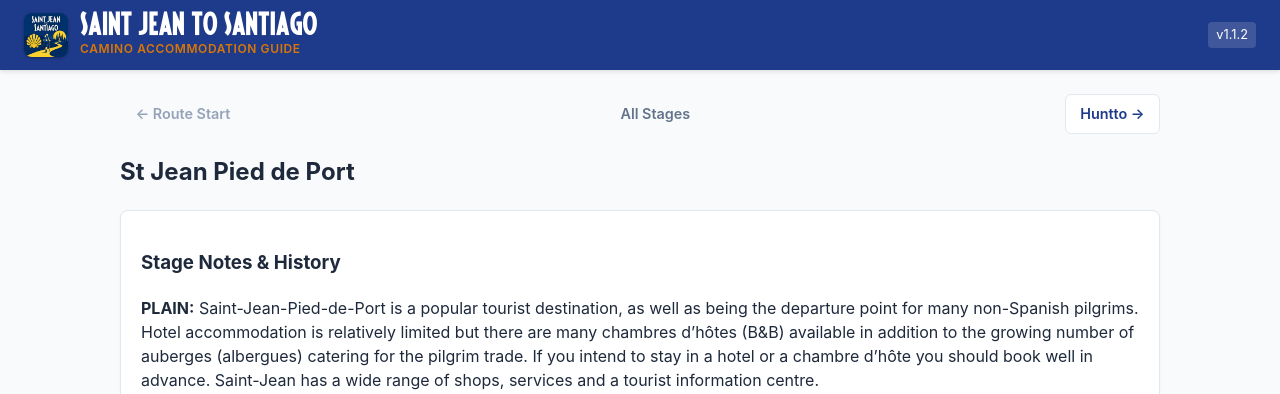
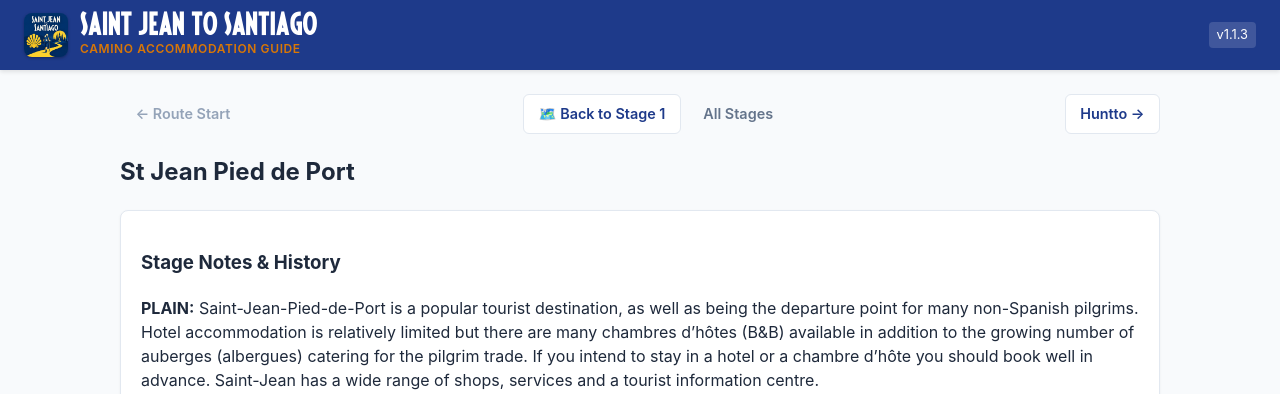
Before and after one commit to mmccart3/camino_website, a Django app: page /location/1/ in a window 1280 px wide. Shown: the top 394 px of the page. Run offline with Django 5.2, Linux system fonts and the light colour scheme; data comes from the database, SQL or seed files in the repository.

Commit message:
version 1.1.3 backk to stage button added to location page

```diff
--- a/camino/context_processors.py
+++ b/camino/context_processors.py
@@ -2,5 +2,5 @@
 
 def version_context(request):
     return {
-        'APP_VERSION': 'v1.1.2'
+        'APP_VERSION': 'v1.1.3'
     }
--- a/camino/templates/camino/base.html
+++ b/camino/templates/camino/base.html
@@ -166,6 +166,22 @@
       }
 
       /* Trail Location Navigation Styles */
+      .nav-center-buttons {
+        display: flex;
+        gap: 0.5rem;
+        align-items: center;
+      }
+
+      .btn-stage {
+        background: var(--gold-light);
+        color: var(--gold-dark);
+        border-color: #fde68a;
+      }
+
+      .btn-stage:hover {
+        background: #fef08a;
+        border-color: #fcd34d;
+      }
       .location-nav {
         display: flex;
         justify-content: space-between;
--- a/camino/templates/camino/location_detail.html
+++ b/camino/templates/camino/location_detail.html
@@ -4,31 +4,37 @@
 
 <!-- Top Trail Navigation Bar -->
 <div class="location-nav">
+  <div>
     {% if prior_location %}
-  <a
-    href="{% url 'location_detail' prior_location.id %}"
-    class="btn-nav btn-prior"
-  >
+      <a href="{% url 'location_detail' prior_location.id %}" class="btn-nav btn-prior">
         ← {{ prior_location.location_name }}
       </a>
     {% else %}
       <span class="btn-nav btn-disabled">← Route Start</span>
     {% endif %}
+  </div>
 
+  <div class="nav-center-buttons">
+    {% if parent_stage %}
+      <a href="{% url 'stage_detail' parent_stage.id %}" class="btn-nav btn-stage">
+        🗺️ Back to Stage {{ parent_stage.id }}
+      </a>
+    {% endif %}
     <a href="{% url 'stage_list' %}" class="btn-nav btn-all-stages">All Stages</a>
+  </div>
 
+  <div>
     {% if next_location %}
-  <a
-    href="{% url 'location_detail' next_location.id %}"
-    class="btn-nav btn-next"
-  >
+      <a href="{% url 'location_detail' next_location.id %}" class="btn-nav btn-next">
         {{ next_location.location_name }} →
       </a>
     {% else %}
       <span class="btn-nav btn-disabled">Route Finish (Santiago) →</span>
     {% endif %}
   </div>
+</div>
 
+<!-- Location Title -->
 <h2>{{ location.location_name }}</h2>
 
 {% if paragraphs %}
@@ -126,9 +132,11 @@
         rel="noopener noreferrer"
         >💬 WhatsApp</a
       >
-      {% endif %} {% if item.email and item.email != "NULL" %}
+      {% endif %}
+      {% if item.email and item.email != "NULL" %}
       <a class="btn btn-email" href="mailto:{{ item.email }}">✉️ Email</a>
-      {% endif %} {% if item.website_url and item.website_url != "no website available" and item.website_url != "NULL" %}
+      {% endif %}
+      {% if item.website_url and item.website_url != "no website available" and item.website_url != "NULL" %}
       <a
         class="btn btn-web"
         href="{{ item.website_url }}"
@@ -153,31 +161,36 @@
   {% endfor %}
 </div>
 
-<!-- Bottom Navigation Bar for easy tapping after scrolling through accommodations -->
-<div class="location-nav" style="margin-top: 2rem; margin-bottom: 2rem">
+<!-- Bottom Navigation Bar -->
+<div class="location-nav" style="margin-top: 2.5rem; margin-bottom: 2rem;">
+  <div>
     {% if prior_location %}
-  <a
-    href="{% url 'location_detail' prior_location.id %}"
-    class="btn-nav btn-prior"
-  >
+      <a href="{% url 'location_detail' prior_location.id %}" class="btn-nav btn-prior">
         ← {{ prior_location.location_name }}
       </a>
     {% else %}
       <span class="btn-nav btn-disabled">← Route Start</span>
     {% endif %}
+  </div>
 
+  <div class="nav-center-buttons">
+    {% if parent_stage %}
+      <a href="{% url 'stage_detail' parent_stage.id %}" class="btn-nav btn-stage">
+        🗺️ Back to Stage {{ parent_stage.id }}
+      </a>
+    {% endif %}
     <a href="{% url 'stage_list' %}" class="btn-nav btn-all-stages">All Stages</a>
+  </div>
 
+  <div>
     {% if next_location %}
-  <a
-    href="{% url 'location_detail' next_location.id %}"
-    class="btn-nav btn-next"
-  >
+      <a href="{% url 'location_detail' next_location.id %}" class="btn-nav btn-next">
         {{ next_location.location_name }} →
       </a>
     {% else %}
       <span class="btn-nav btn-disabled">Route Finish (Santiago) →</span>
     {% endif %}
   </div>
+</div>
 
 {% endblock %}
--- a/camino/views.py
+++ b/camino/views.py
@@ -133,10 +133,25 @@
     if location.next_loc and location.next_loc != 0:
         next_location = Location.objects.filter(pk=location.next_loc).first()
 
+# Find the stage associated with this location without using select_related('stage')
+    parent_stage = None
+    coord_entry = MapLocationCoord.objects.filter(location_id=location_id).first()
+
+    if coord_entry:
+        # Check either stage_id or whatever attribute holds the stage integer on the model
+        stage_num = getattr(coord_entry, 'stage_id', None) or getattr(coord_entry, 'stage', None)
+
+        # If it's already a Stage model instance, use it; otherwise fetch the Stage record
+        if isinstance(stage_num, Stage):
+            parent_stage = stage_num
+        elif stage_num:
+            parent_stage = Stage.objects.filter(pk=stage_num).first()
+
     context = {
-        'location': location,
+'location': location,
         'prior_location': prior_location,
         'next_location': next_location,
+        'parent_stage': parent_stage,
         'albergues': albergues,
         'private_accomm': private_accomm,
         'paragraphs': paragraphs,
```
Lines whose indentation alone changed are shown as unchanged.
